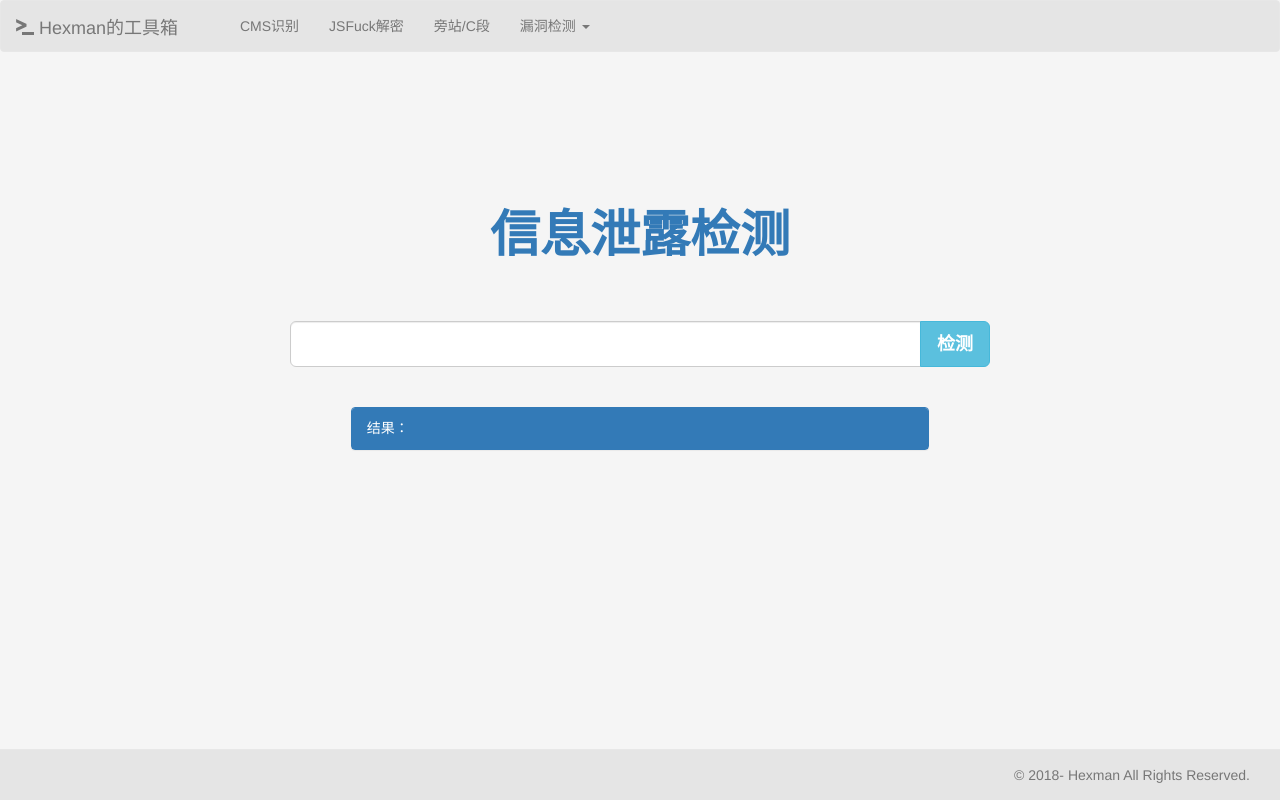
After one commit to iceyhexman/onlinetools, a Flask app: page /industrial in a window 1280 px wide. The commit adds this page. Run offline with Flask 2, Linux system fonts and the light colour scheme; some libraries are stand-ins or nearby versions.

Commit message:
添加了工控

```diff
--- a/cmsscan/__init__.py
+++ b/cmsscan/__init__.py
@@ -6,6 +6,7 @@ import requests
 import json
 import socket
 from .model.information.informationmain import *
+from .model.industrial.industrialmain import *
 
 app = Flask(__name__)
 
@@ -48,6 +49,16 @@ def getdomin():
 @app.route('/information')
 def information_scan():
     return render_template('information.html', title='信息泄露')
+
+
+@app.route('/industrial')
+def industrial_scan():
+    return render_template('industrial.html', title='工控安全')
+
+
+@app.route('/py2img')
+def py2img():
+    return render_template('py2img.html', title='python转图像')
 
 
 '''
@@ -93,24 +104,46 @@ def thread_start():
     return thread_json_raw.content
 
 
+# 信息泄露
 @app.route('/api/information', methods=['post'])
 def information_api():
     information_load = getjson()
     information_url = information_load['url']
     information_type = information_load['type']
-    information_poc=[options_method_BaseVerify,
-                     git_check_BaseVerify,
-                     jsp_conf_find_BaseVerify,
-                     robots_find_BaseVerify,
-                     svn_check_BaseVerify,
-                     jetbrains_ide_workspace_disclosure_BaseVerify,
-                     apache_server_status_disclosure_BaseVerify,
-                     crossdomain_find_BaseVerify]
+    information_poc = [options_method_BaseVerify,
+                       git_check_BaseVerify,
+                       jsp_conf_find_BaseVerify,
+                       robots_find_BaseVerify,
+                       svn_check_BaseVerify,
+                       jetbrains_ide_workspace_disclosure_BaseVerify,
+                       apache_server_status_disclosure_BaseVerify,
+                       crossdomain_find_BaseVerify]
 
-    information_poc_result=information_poc[information_type](information_url).run()
+    information_poc_result = information_poc[information_type](information_url).run()
+    if "[+]" in information_poc_result:
+        information_poc_status = 1
+    else:
+        information_poc_status = 0
+    return jsonify({"status": information_poc_status, "pocresult": information_poc_result})
 
-    if "[+]" in information_poc_result:
-        information_poc_status=1
+
+# 工控安全
+@app.route('/api/industrial', methods=['post'])
+def industrial_api():
+    industrial_load = getjson()
+    industrial_url = industrial_load['url']
+    industrial_type = industrial_load['type']
+    industrial_poc =[wireless_monitor_priv_elevation_BaseVerify,
+                     rockontrol_weak_BaseVerify,
+                     sgc8000_sg8k_sms_disclosure_BaseVerify,
+                     sgc8000_deldata_config_disclosure_BaseVerify,
+                     sgc8000_defaultuser_disclosure_BaseVerify,
+                     zte_wireless_getChannelByCountryCode_sqli_BaseVerify,
+                     zte_wireless_weak_pass_BaseVerify,
+                     dfe_scada_conf_disclosure_BaseVerify]
+    industrial_poc_result = industrial_poc[industrial_type](industrial_url).run()
+    if "[+]" in industrial_poc_result:
+        industrial_poc_status = 1
     else:
-        information_poc_status=0
-    return jsonify({"status":information_poc_status, "pocresult":information_poc_result})
+        industrial_poc_status = 0
+    return jsonify({"status": industrial_poc_status, "pocresult": industrial_poc_result})
--- a/cmsscan/model/information/apache_server_status_disclosure.py
+++ b/cmsscan/model/information/apache_server_status_disclosure.py
@@ -8,7 +8,6 @@ description: apache的状态信息文件泄露。
 '''
 import sys
 import requests
-import warnings
 
 
 class apache_server_status_disclosure_BaseVerify:
@@ -32,6 +31,5 @@ class apache_server_status_disclosure_BaseVerify:
             return "[-] ======>连接超时"
 
 if __name__ == "__main__":
-    warnings.filterwarnings("ignore")
     testVuln = apache_server_status_disclosure_BaseVerify(sys.argv[1])
     testVuln.run()
--- a/cmsscan/model/information/crossdomain_find.py
+++ b/cmsscan/model/information/crossdomain_find.py
@@ -8,7 +8,6 @@ description: crossdomain错误配置可导致。
 '''
 import sys
 import requests
-import warnings
 
 
 class crossdomain_find_BaseVerify:
@@ -33,6 +32,5 @@ class crossdomain_find_BaseVerify:
 
 
 if __name__ == "__main__":
-    warnings.filterwarnings("ignore")
     testVuln = crossdomain_find_BaseVerify(sys.argv[1])
     testVuln.run()
--- a/cmsscan/model/information/jetbrains_ide_workspace_disclosure.py
+++ b/cmsscan/model/information/jetbrains_ide_workspace_disclosure.py
@@ -8,8 +8,6 @@ description: 网站存在JetBrains系列IDE的工作区文件，可以泄露整
 '''
 import sys
 import requests
-import warnings
-
 
 
 class jetbrains_ide_workspace_disclosure_BaseVerify:
@@ -32,6 +30,5 @@ class jetbrains_ide_workspace_disclosure_BaseVerify:
             return "[-] ======>连接超时"
 
 if __name__ == "__main__":
-    warnings.filterwarnings("ignore")
     testVuln = jetbrains_ide_workspace_disclosure_BaseVerify(sys.argv[1])
     testVuln.run()
--- a/cmsscan/model/information/jsp_conf_find.py
+++ b/cmsscan/model/information/jsp_conf_find.py
@@ -8,7 +8,6 @@ description: web.xml是java框架使用的配置文件，可以获取敏感信
 '''
 import sys
 import requests
-import warnings
 
 
 class jsp_conf_find_BaseVerify:
@@ -28,6 +27,5 @@ class jsp_conf_find_BaseVerify:
             return "[-] ======>连接超时"
 
 if __name__ == "__main__":
-    warnings.filterwarnings("ignore")
     testVuln = jsp_conf_find_BaseVerify(sys.argv[1])
     testVuln.run()
--- a/cmsscan/model/information/options_method.py
+++ b/cmsscan/model/information/options_method.py
@@ -8,7 +8,6 @@ description: robots.txt是爬虫标准文件，可从文件里找到屏蔽了哪
 '''
 import sys
 import requests
-import warnings
 
 
 class options_method_BaseVerify:
@@ -31,6 +30,5 @@ class options_method_BaseVerify:
             return "[-] ======>连接超时"
 
 if __name__ == "__main__":
-    warnings.filterwarnings("ignore")
     testVuln = options_method_BaseVerify(sys.argv[1])
     testVuln.run()
--- a/cmsscan/model/information/robots_find.py
+++ b/cmsscan/model/information/robots_find.py
@@ -8,7 +8,6 @@ description: robots.txt是爬虫标准文件，可从文件里找到屏蔽了哪
 '''
 import sys
 import requests
-import warnings
 
 
 class robots_find_BaseVerify:
@@ -29,6 +28,5 @@ class robots_find_BaseVerify:
             return "[-] ======>连接超时"
 
 if __name__ == "__main__":
-    warnings.filterwarnings("ignore")
     testVuln = robots_find_BaseVerify(sys.argv[1])
     testVuln.run()
--- a/cmsscan/model/information/svn_check.py
+++ b/cmsscan/model/information/svn_check.py
@@ -9,7 +9,6 @@ description: 忘记了删除.svn目录而导致的漏洞。
 import re
 import sys
 import requests
-import warnings
 
 
 class svn_check_BaseVerify:
@@ -38,6 +37,5 @@ class svn_check_BaseVerify:
             return "[-] ======>连接超时"
 
 if __name__ == "__main__":
-    warnings.filterwarnings("ignore")
     testVuln = svn_check_BaseVerify(sys.argv[1])
     testVuln.run()
--- a/cmsscan/templates/base.html
+++ b/cmsscan/templates/base.html
@@ -23,7 +23,7 @@
 <div class="navbar navbar-default">
     <!-- 导航条标题-->
   　<div class="navbar-header">
-  　    <a href="/" class="navbar-brand"><span class="glyphicon glyphicon-console" aria-hidden="true"></span>&nbsp;工具箱-</a>
+  　    <a href="/" class="navbar-brand"><span class="glyphicon glyphicon-console" aria-hidden="true"></span>&nbsp;Hexman的工具箱</a>
   　</div>
   <!-- 基础导航条-->
   <ul class="nav navbar-nav">
@@ -39,9 +39,9 @@
                     <li><a href="#">CMS</a></li>
                     <li><a href="#">系统</a></li>
                     <li><a href="/information">信息泄露</a></li>
-                    <li><a href="#">工控</a></li>
+                    <li><a href="/industrial">工控安全</a></li>
                     <li class="divider"></li>
-                    <li><a href="#">全部（test）</a></li>
+                    <li><a href="#">搜索</a></li>
                 </ul>
       </li>
   </ul>
@@ -57,7 +57,7 @@
 	<nav class="navbar navbar-default navbar-fixed-bottom">
 	<div>
 		<p class="navbar-text navbar-right" style="margin-right:30px;">
-			&copy; 2018- Hexman&Maxlv All Rights Reserved.
+			&copy; 2018- Hexman All Rights Reserved.
 		</p>
 	</div>
 	</nav>
--- /dev/null
+++ b/cmsscan/templates/industrial.html
@@ -0,0 +1,93 @@
+{% extends "base.html" %}
+{% block content %}
+<div class="main">
+    <div class="row">
+		<div class="col-md-12">
+			<div class="text-wrap">
+				信息泄露检测
+			</div>
+		</div>
+	</div>
+    <div class="row">
+		<div class="col-lg-12">
+
+			<div class="input-group input-group-lg">
+				<input type="text" id="url" class="form-control" aria-label="..." name="url">
+				<div class="input-group-btn">
+					<button type="button" id="industrial" class="btn btn-info btn-lg search-btn" aria-haspopup="true" aria-expanded="false"><b>检测</b></button>
+				</div>
+			</div>
+		</div>
+    </div>
+    <div class="row main-panel">
+        <div class="col-md-1"></div>
+			<div class="col-md-10">
+				<div id="color" class="panel panel-primary">
+
+					<div class="panel-heading" id="result">
+						结果：
+					</div>
+                </div>
+            </div>
+    </div>
+    <div class="row">
+		<div class="col-md-10">
+			<div class="text-wrap">
+				&nbsp;&nbsp;&nbsp;&nbsp;&nbsp;&nbsp;
+			</div>
+		</div>
+	</div>
+</div>
+<script type="text/javascript">
+    var industrialapi="/api/industrial";
+    var url="";
+    industrialpocdict = [
+            "新力热电无线抄表监控系统绕过后台登录",
+"火力发电能耗监测弱口令",
+"sgc8000 大型旋转机监控系统报警短信模块泄露",
+"sgc8000 监控系统数据连接信息泄露",
+"sgc8000监控系统超管账号泄露漏洞",
+"zte 无线控制器 SQL注入",
+"中兴无线控制器弱口令",
+"东方电子SCADA通用系统信息泄露",
+    ]
+
+function request(url,type){
+    $.post(industrialapi,JSON.stringify({"url":url,"type":type}),function (results){
+    	if(results.status){
+    		$('#poc_'+type).html('<li class="list-group-item"><span class="text-primary">[+] 正在检测========>'+
+    		industrialpocdict[type]+'</span></li><li class="list-group-item"><span class="text-success">'+
+    		results.pocresult+'</span></li>')
+    	}else{
+    		$('#poc_'+type).html('<li class="list-group-item"><span class="text-primary">[+] 正在检测========>'+
+    		industrialpocdict[type]+'</span></li><li class="list-group-item"><span class="text-danger">[-]未发现异常： '+
+    		industrialpocdict[type]+'</span></li>')
+    	}
+    },"json");
+}
+
+function urlcheck(){
+        url=$('#url').val();
+        if(url == '') {
+            alert('请输入域名');
+            return false;
+        }else{
+            return true;
+        }
+}
+
+$(function() {
+    $('#industrial').click(function() {
+        if(urlcheck()){
+        	poclist='<div class="panel-heading" id="result">结果：</div>'
+        	for(var i=0;i<industrialpocdict.length;i++){
+        		poclist+='<ul class="list-group" id="poc_'+i+'"><li class="list-group-item"><span class="text-primary">正在检测========>'+
+        		industrialpocdict[i]+'</span></li></ul>'
+        		$('#color').html(poclist)
+        		request(url,i)
+        	}
+        }
+    });
+});
+</script>
+{% endblock %}
```
Also changed, not shown: cmsscan/templates/py2img.html (added, +64 -0 lines), cms.png (added), information.png (added), pang.png (added).
